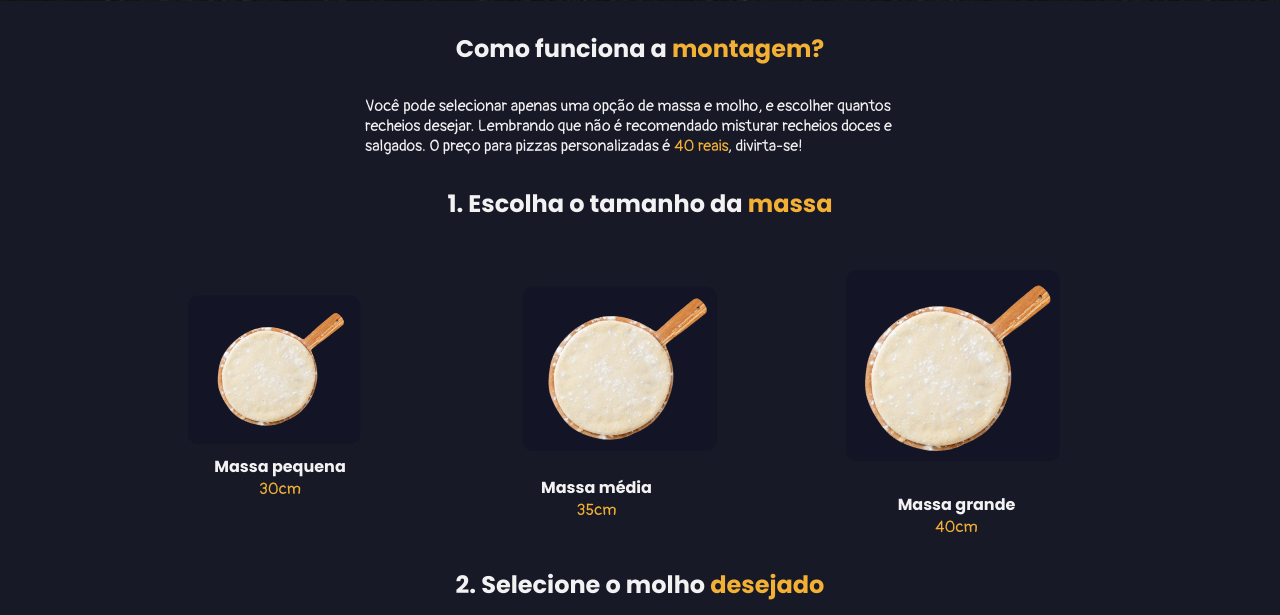
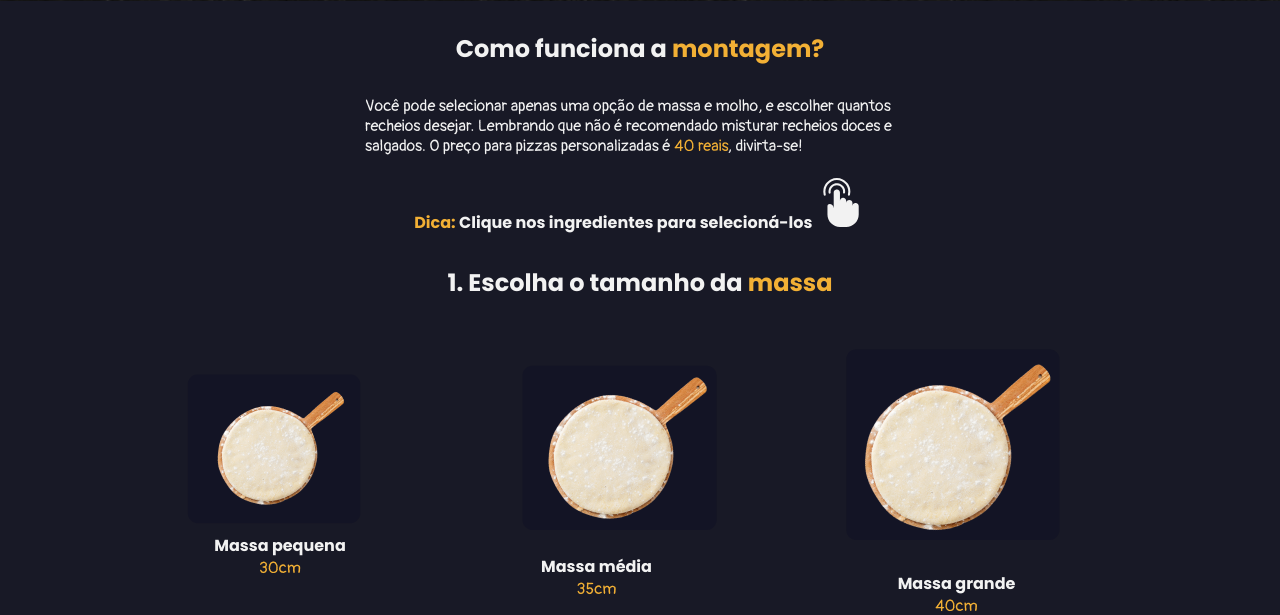
Before and after one commit to Lilian-Carvalho25/pizzaria-brasa-divina, a PHP site: page /assemblePizza.php in a window 1280 px wide. Shown: the part 1037-1652 px from the top of the page. Run offline with PHP 8.4, Linux system fonts and the light colour scheme.

Commit message:
tweaks for better user experience

```diff
--- a/assemblePizza.php
+++ b/assemblePizza.php
@@ -98,6 +98,7 @@
       <div class="rules">
       <h2>Como funciona a <span>montagem?</span></h2>
       <p>Você pode selecionar apenas uma opção de massa e molho, e escolher quantos recheios desejar. Lembrando que não é recomendado misturar recheios doces e salgados. O preço para pizzas personalizadas é <span>40 reais</span>, divirta-se!</p>
+      <h4><span>Dica:</span> Clique nos ingredientes para selecioná-los <img src="imagens/clique.svg" alt="icone mão clicando"></h4>
       </div>
     </section>
 
--- a/index.php
+++ b/index.php
@@ -152,7 +152,7 @@ require_once "inc/sessions-functions.php";
         <section id="container-delivery">
             <img class="deliveryman" src="imagens/foto-entregador.png" alt="Entregador de pizza">
             <div class="delivery">
-                <h2>Peça sua pizza de forma simples <span>simples.</span></h2>
+                <h2>Peça sua pizza de forma <span>simples.</span></h2>
                 <article class="icons-delivery">
                     <img src="imagens/icon-atendente.svg" alt="ícone atendente">
                     <h4>Atendentes atenciosos e eficientes.</h4>
--- a/js/order.js
+++ b/js/order.js
@@ -7,5 +7,5 @@ function finalizeOrder() {
 }
 
 function addedToCart() {
-    alert("Item adicionado ao carrinho!");
+    alert("Item adicionado ao carrinho, que encontra-se no menu da página!");
 }
--- a/style.css
+++ b/style.css
@@ -588,6 +588,15 @@ span {
     margin: 30px 0;
 }
 
+#container-rules h4 {
+    text-align: center;
+    margin: 15px 0;
+}
+
+#container-rules img {
+    width: 50px;
+}
+
 .team {
     display: flex;
     justify-content: center;
@@ -1054,6 +1063,17 @@ span {
 
 
 /* GENERAL RESPONSIVE */
+@media screen and (max-width:399px) {
+    #container-quality h2, #container-delivery h2, #container-application h2 {
+        text-align: center;
+        font-size: 1.2rem;
+        margin-bottom: 10px;
+    }
+
+    .screen {
+        width: 200px;
+    }
+}
 @media screen and (max-width: 584px) {
     .product-identification {
       flex-direction: column;
@@ -1401,6 +1421,10 @@ span {
     .history {
         gap: 30px;
     }
+    #container-rules h4 {
+        text-align: center;
+        margin: 22px 0;
+    }
 
     .site-footer .big-screen {
         display: flex;
```
Also changed, not shown: imagens/clique.svg (added).
